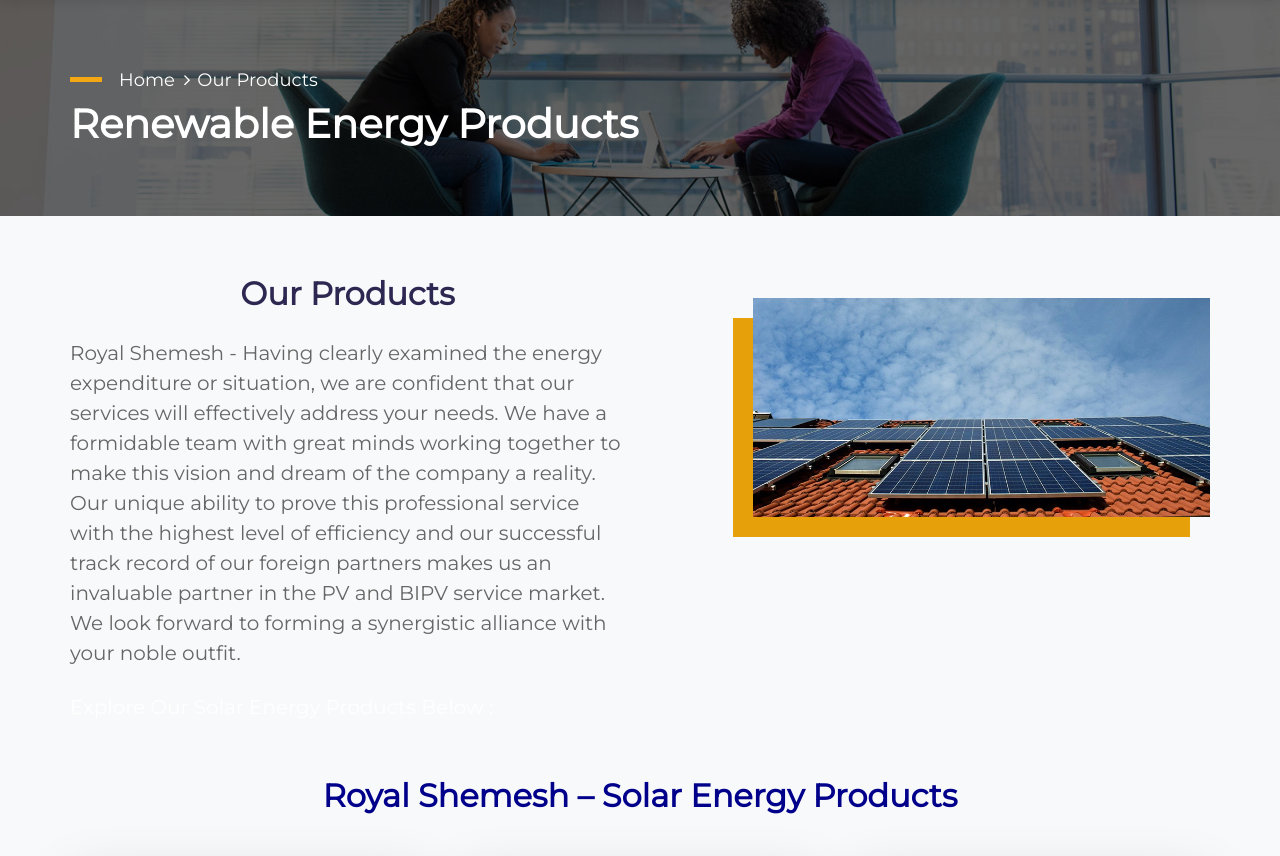
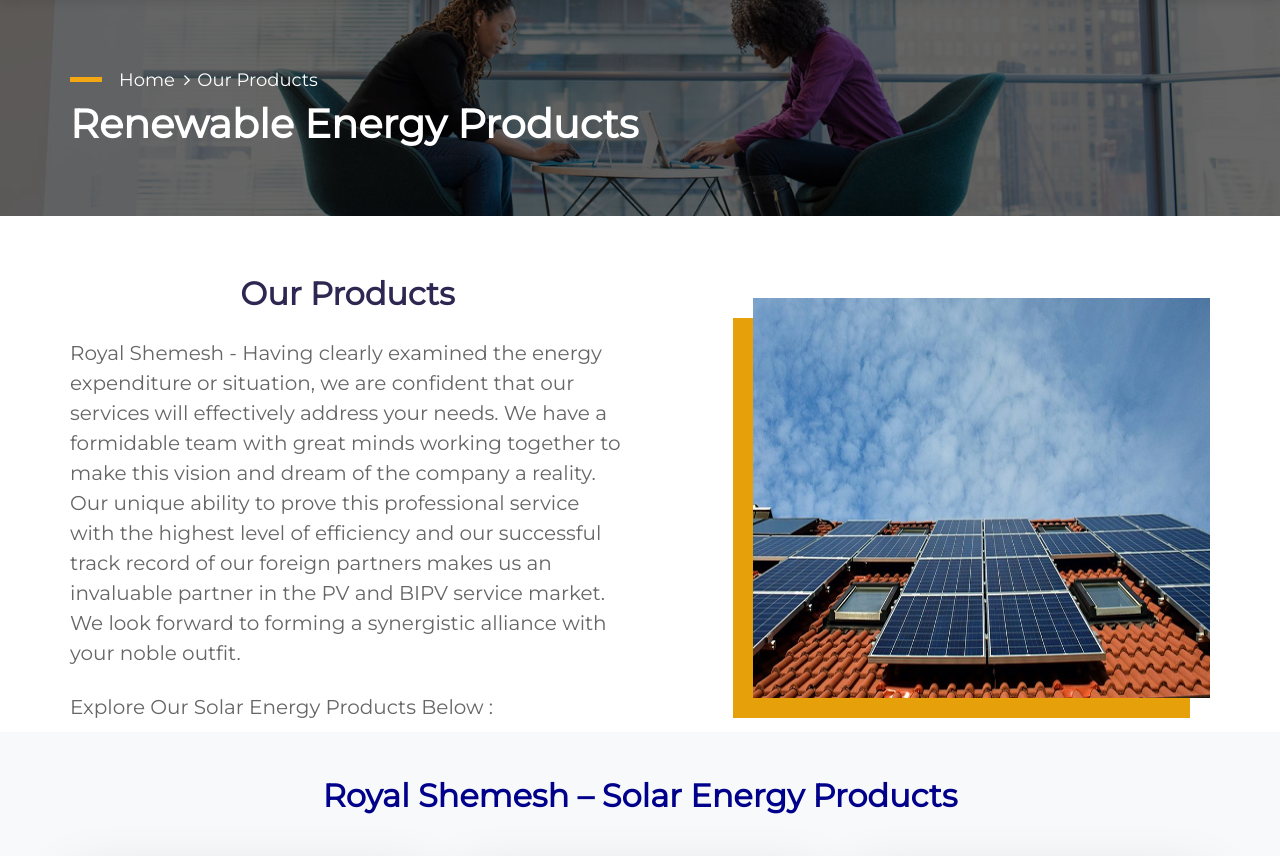
Before and after one commit to samuel355/royalshemesh, a WordPress theme: template renewable-energy-products.php in a window 1280 px wide. Shown: the part 160-1016 px from the top of the page. Run offline with PHP 8.4 and a stand-in for WordPress, Linux system fonts and the light colour scheme; the site name, menu and one post (Sample post) are stand-ins, and other content is empty; some libraries are stand-ins or nearby versions.

Commit message:
new updates

```diff
--- a/partners.php
+++ b/partners.php
@@ -263,7 +263,7 @@
                                     <!-- Single Service -->
                                     <div class="single-service">
                                         <div class="service-head">
-                                            <a href="https://www.courageousexperience.com" target="_blank">	<img src="img/clients/corage.png" class="img-fluid" alt="Courageous"></a>
+                                            <a href="https://www.courageousexperience.com" target="_blank">	<img style="width: 100%; height: 150px" src="img/clients/corage.png" class="img-fluid" alt="Courageous"></a>
                                         </div>
                                     </div>
                                     <!--/ End Single Service -->
--- a/renewable-energy-products.php
+++ b/renewable-energy-products.php
@@ -184,7 +184,7 @@
     </div>
     <!-- / End Breadcrumb -->
 
-    <div class="container-fluid" style="padding: 10px">
+    <div class="container-fluid bg-white" style="padding: 10px">
         <div class="container">
             <div class="row">
                 <div class="col-lg-6 col-md-6 col-12">
@@ -197,13 +197,12 @@
                             Our unique ability to prove this professional service with the highest level of efficiency and our successful track record of our foreign partners makes us an invaluable partner in the PV and BIPV service market.
                             We look forward to forming a synergistic alliance with your noble outfit.
                         </p> <br>
-
-                        <p class="wow text-white rotateInDownLeft"> Explore Our Solar Energy Products Below : </p>
+                        <p class="wow rotateInDownLeft"> Explore Our Solar Energy Products Below : </p>
                     </div>
                 </div>
                 <div  class="col-lg-5 offset-lg-1 col-md-6 col-12"><br> <br> <br>
                     <div class="modern-img-feature">
-                        <img class="wow fadeInUp" src="img/re.jpg" alt="#">
+                        <img style="width: 100%; height: 400px" class="wow fadeInUp" src="img/re.jpg" alt="#">
                     </div>
                 </div>
             </div>
```
